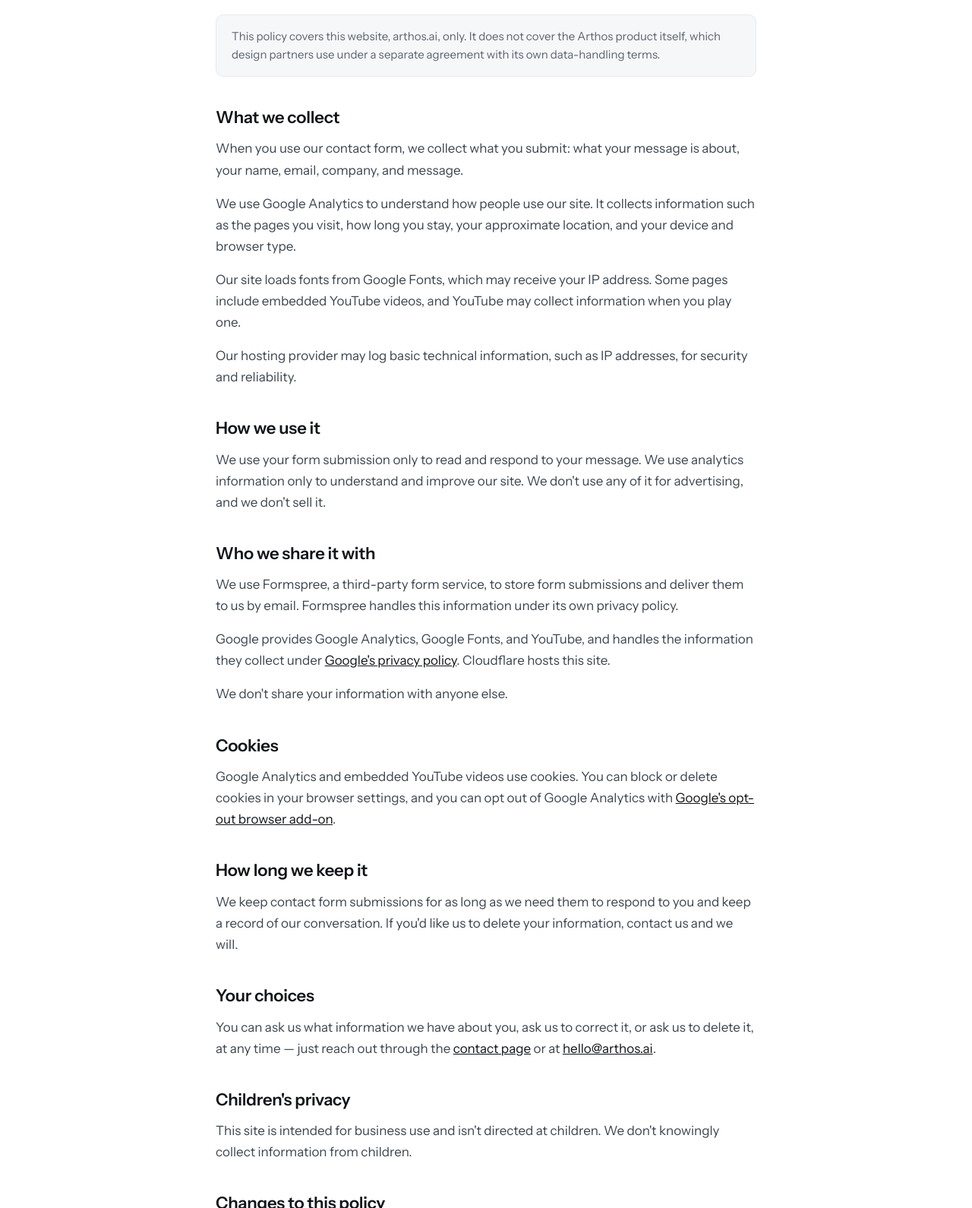
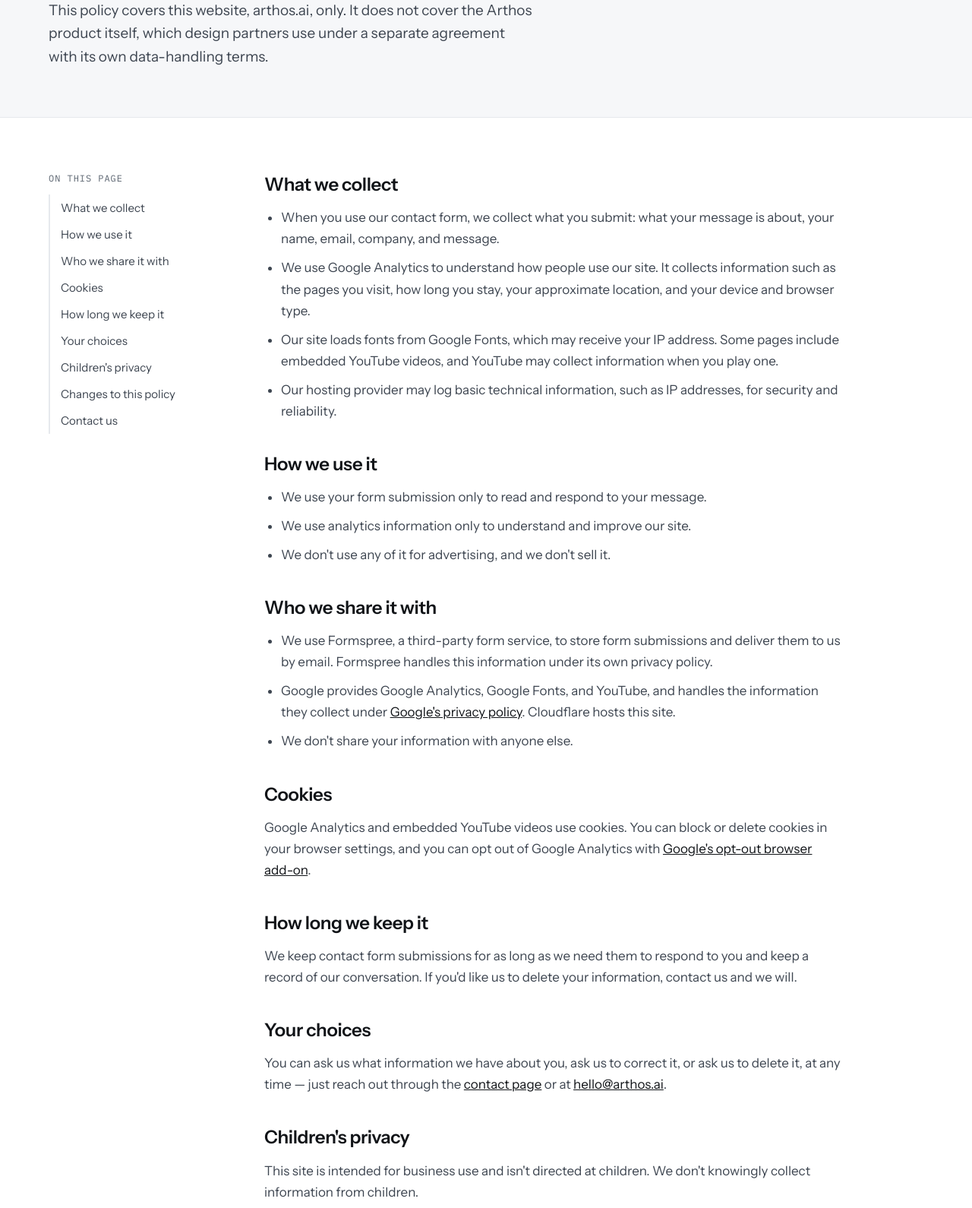
Before and after one commit to arthos-ai/arthos-website, a plain HTML site: page privacy/index.html in a window 1280 px wide. Shown: the part 295-1885 px from the top of the page at 76% size. Drawn offline with Linux system fonts and the light colour scheme.

Commit message:
Match Privacy page's layout to Security's
- Sticky nav (was missing entirely on Privacy)
- Same heading/body font sizes and bullet-list spacing
- Same header structure: eyebrow+date above the title, plain intro
  paragraph below it, on a light-gray band with the same padding
- Fixed scroll-margin-top/TOC offset to actually clear the 80px
  sticky nav (was landing headings underneath it)
- Replaced the anchor-scroll approach on both Privacy and Security
  with a small script that only adds scroll room exactly when a
  jump needs it, instead of permanent CSS padding that left a large
  empty gap before the footer

Co-Authored-By: Claude Sonnet 5 <noreply@anthropic.com>

```diff
--- a/privacy/index.html
+++ b/privacy/index.html
@@ -11,27 +11,40 @@
     <link rel="preconnect" href="https://fonts.gstatic.com" crossorigin>
     <link href="https://fonts.googleapis.com/css2?family=Instrument+Sans:wght@400;500;600;700&family=IBM+Plex+Mono:wght@400;500&display=swap" rel="stylesheet">
 <style>
-  :root { --ink: #111418; --body-text: #3D4550; --muted: #5B6470; --border: #E6E9ED; --acted: #1F5FD1; }
+  :root { --ink: #111418; --body-text: #3D4550; --muted: #5B6470; --border: #E6E9ED; --acted: #1F5FD1; --bg-light: #F6F7F9; }
   * { box-sizing: border-box; }
   body { margin: 0; background: #FFFFFF; color: var(--ink); font-family: 'Instrument Sans', system-ui, sans-serif; -webkit-font-smoothing: antialiased; }
   a { color: var(--ink); }
   a:hover { color: var(--acted); }
   .wrap { max-width: 1200px; margin: 0 auto; padding: 0 24px; }
-  nav.site-nav { border-bottom: 1px solid var(--border); }
+  nav.site-nav { border-bottom: 1px solid var(--border); position: sticky; top: 0; z-index: 20; background: #FFFFFF; }
   .site-nav .wrap { display: flex; align-items: center; justify-content: space-between; padding: 18px 24px; gap: 16px; flex-wrap: wrap; }
   .nav-brand { display: inline-flex; align-items: center; text-decoration: none; }
   .nav-brand img { display: block; height: 24px; width: auto; }
   .nav-links { display: flex; align-items: center; gap: 28px; flex-wrap: wrap; font-size: 15px; }
   .nav-links a { text-decoration: none; }
   .nav-cta { background: var(--ink); color: #FFFFFF !important; padding: 12px 18px; border-radius: 8px; font-weight: 600; }
-  main { padding: 88px 24px 120px; max-width: 760px; margin: 0 auto; }
-  h1 { font-size: clamp(36px, 5vw, 56px); line-height: 1.05; letter-spacing: -0.03em; font-weight: 600; margin: 0 0 24px; }
-  h2 { font-size: 22px; line-height: 1.3; letter-spacing: -0.01em; font-weight: 600; margin: 40px 0 12px; }
-  main p { font-size: 17px; line-height: 1.65; color: var(--body-text); margin: 0 0 16px; }
-  main ul { font-size: 17px; line-height: 1.65; color: var(--body-text); margin: 0 0 16px; padding-left: 22px; }
-  main li { margin-bottom: 8px; }
-  .updated { font-size: 14px; color: var(--muted); margin: 0 0 40px; }
-  .scope-note { background: #F6F7F9; border: 1px solid var(--border); border-radius: 10px; padding: 16px 20px; margin: 0 0 40px; font-size: 15px; line-height: 1.6; color: var(--muted); }
+  .sec-head { background: var(--bg-light); border-bottom: 1px solid var(--border); padding: 88px 0 64px; }
+  h1 { font-size: clamp(40px, 5vw, 60px); line-height: 1.05; letter-spacing: -0.035em; font-weight: 600; margin: 16px 0 0; }
+  h2 { font-size: 24px; line-height: 1.3; letter-spacing: -0.015em; font-weight: 600; margin: 0; scroll-margin-top: 112px; }
+  .intro { margin: 20px 0 0; max-width: 640px; font-size: 19px; line-height: 1.6; color: var(--body-text); }
+  .sec-content p { font-size: 17px; line-height: 1.65; color: var(--body-text); margin: 14px 0 0; }
+  .sec-content ul { font-size: 17px; line-height: 1.65; color: var(--body-text); margin: 14px 0 0; padding-left: 22px; display: flex; flex-direction: column; gap: 10px; }
+  .sec-content li { margin: 0; }
+
+  .eyebrow { font-family: 'IBM Plex Mono', monospace; font-size: 12px; letter-spacing: .08em; text-transform: uppercase; color: var(--muted); }
+
+  .sec-body { max-width: 1200px; margin: 0 auto; padding: 72px 24px 96px; display: flex; flex-wrap: wrap; gap: 64px; align-items: flex-start; }
+  .sec-toc { flex: 0 0 220px; position: sticky; top: 96px; font-size: 15px; line-height: 1.4; }
+  .sec-toc .eyebrow { display: block; margin-bottom: 12px; }
+  .sec-toc a { display: block; padding: 7px 0 7px 14px; border-left: 2px solid var(--border); color: var(--body-text); text-decoration: none; }
+  .sec-toc a:hover { color: var(--acted); border-left-color: var(--acted); }
+  .sec-content { flex: 1 1 460px; min-width: 0; max-width: 760px; display: flex; flex-direction: column; gap: 40px; }
+
+  @media (max-width: 720px) {
+    .sec-toc { position: static; flex: 1 1 100%; }
+  }
+  #scroll-spacer { height: 0; }
   footer.site-foot { border-top: 1px solid var(--border); padding: 40px 24px; display: flex; justify-content: space-between; gap: 16px; flex-wrap: wrap; font-size: 14px; color: var(--muted); max-width: 1200px; margin: 0 auto; }
   .foot-left { display: flex; align-items: baseline; gap: 12px; flex-wrap: wrap; }
   .foot-brand { display: inline-flex; align-items: center; text-decoration: none; }
@@ -53,45 +66,89 @@
   </div>
 </nav>
 
-<main>
+<header class="sec-head">
+  <div class="wrap">
+    <p class="eyebrow">Privacy &middot; Last updated November 2026</p>
     <h1>Privacy policy</h1>
-  <p class="updated">Last updated November 2026</p>
+    <p class="intro">This policy covers this website, arthos.ai, only. It does not cover the Arthos product itself, which design partners use under a separate agreement with its own data-handling terms.</p>
+  </div>
+</header>
 
-  <div class="scope-note">This policy covers this website, arthos.ai, only. It does not cover the Arthos product itself, which design partners use under a separate agreement with its own data-handling terms.</div>
+<div class="sec-body">
+  <nav class="sec-toc" aria-label="On this page">
+    <span class="eyebrow">On this page</span>
+    <a href="#what-we-collect">What we collect</a>
+    <a href="#how-we-use-it">How we use it</a>
+    <a href="#who-we-share-it-with">Who we share it with</a>
+    <a href="#cookies">Cookies</a>
+    <a href="#how-long-we-keep-it">How long we keep it</a>
+    <a href="#your-choices">Your choices</a>
+    <a href="#childrens-privacy">Children's privacy</a>
+    <a href="#changes">Changes to this policy</a>
+    <a href="#contact">Contact us</a>
+  </nav>
 
-  <h2>What we collect</h2>
-  <p>When you use our contact form, we collect what you submit: what your message is about, your name, email, company, and message.</p>
-  <p>We use Google Analytics to understand how people use our site. It collects information such as the pages you visit, how long you stay, your approximate location, and your device and browser type.</p>
-  <p>Our site loads fonts from Google Fonts, which may receive your IP address. Some pages include embedded YouTube videos, and YouTube may collect information when you play one.</p>
-  <p>Our hosting provider may log basic technical information, such as IP addresses, for security and reliability.</p>
+  <div class="sec-content">
+    <section>
+      <h2 id="what-we-collect">What we collect</h2>
+      <ul>
+        <li>When you use our contact form, we collect what you submit: what your message is about, your name, email, company, and message.</li>
+        <li>We use Google Analytics to understand how people use our site. It collects information such as the pages you visit, how long you stay, your approximate location, and your device and browser type.</li>
+        <li>Our site loads fonts from Google Fonts, which may receive your IP address. Some pages include embedded YouTube videos, and YouTube may collect information when you play one.</li>
+        <li>Our hosting provider may log basic technical information, such as IP addresses, for security and reliability.</li>
+      </ul>
+    </section>
 
-  <h2>How we use it</h2>
-  <p>We use your form submission only to read and respond to your message. We use analytics information only to understand and improve our site. We don't use any of it for advertising, and we don't sell it.</p>
+    <section>
+      <h2 id="how-we-use-it">How we use it</h2>
+      <ul>
+        <li>We use your form submission only to read and respond to your message.</li>
+        <li>We use analytics information only to understand and improve our site.</li>
+        <li>We don't use any of it for advertising, and we don't sell it.</li>
+      </ul>
+    </section>
 
-  <h2>Who we share it with</h2>
-  <p>We use Formspree, a third-party form service, to store form submissions and deliver them to us by email. Formspree handles this information under its own privacy policy.</p>
-  <p>Google provides Google Analytics, Google Fonts, and YouTube, and handles the information they collect under <a href="https://policies.google.com/privacy" target="_blank" rel="noopener">Google's privacy policy</a>. Cloudflare hosts this site.</p>
-  <p>We don't share your information with anyone else.</p>
+    <section>
+      <h2 id="who-we-share-it-with">Who we share it with</h2>
+      <ul>
+        <li>We use Formspree, a third-party form service, to store form submissions and deliver them to us by email. Formspree handles this information under its own privacy policy.</li>
+        <li>Google provides Google Analytics, Google Fonts, and YouTube, and handles the information they collect under <a href="https://policies.google.com/privacy" target="_blank" rel="noopener">Google's privacy policy</a>. Cloudflare hosts this site.</li>
+        <li>We don't share your information with anyone else.</li>
+      </ul>
+    </section>
 
-  <h2>Cookies</h2>
+    <section>
+      <h2 id="cookies">Cookies</h2>
       <p>Google Analytics and embedded YouTube videos use cookies. You can block or delete cookies in your browser settings, and you can opt out of Google Analytics with <a href="https://tools.google.com/dlpage/gaoptout" target="_blank" rel="noopener">Google's opt-out browser add-on</a>.</p>
+    </section>
 
-  <h2>How long we keep it</h2>
+    <section>
+      <h2 id="how-long-we-keep-it">How long we keep it</h2>
       <p>We keep contact form submissions for as long as we need them to respond to you and keep a record of our conversation. If you'd like us to delete your information, contact us and we will.</p>
+    </section>
 
-  <h2>Your choices</h2>
+    <section>
+      <h2 id="your-choices">Your choices</h2>
       <p>You can ask us what information we have about you, ask us to correct it, or ask us to delete it, at any time &mdash; just reach out through the <a href="/contact.html">contact page</a> or at <a href="mailto:hello@arthos.ai">hello@arthos.ai</a>.</p>
+    </section>
 
-  <h2>Children's privacy</h2>
+    <section>
+      <h2 id="childrens-privacy">Children's privacy</h2>
       <p>This site is intended for business use and isn't directed at children. We don't knowingly collect information from children.</p>
+    </section>
 
-  <h2>Changes to this policy</h2>
+    <section>
+      <h2 id="changes">Changes to this policy</h2>
       <p>If this policy changes, we'll update the date at the top of this page.</p>
+    </section>
 
-  <h2>Contact us</h2>
+    <section>
+      <h2 id="contact">Contact us</h2>
       <p>Questions about this policy or your information? Reach us through the <a href="/contact.html">contact page</a> or at <a href="mailto:hello@arthos.ai">hello@arthos.ai</a>.</p>
       <p>Arthos AI, Inc. &middot; Woodinville, WA</p>
-</main>
+    </section>
+  </div>
+</div>
 
 <footer class="site-foot">
   <span class="foot-left">
@@ -108,6 +165,40 @@
   </span>
 </footer>
 
+<div id="scroll-spacer" aria-hidden="true"></div>
+
 <script>document.getElementById('copy-year').textContent = new Date().getFullYear();</script>
+<script>
+  (function () {
+    var spacer = document.getElementById('scroll-spacer');
+
+    function jumpTo(id) {
+      var el = document.getElementById(id);
+      if (!el) { return; }
+      spacer.style.height = '0px';
+      var scrollMarginTop = parseFloat(getComputedStyle(el).scrollMarginTop) || 0;
+      var targetY = el.getBoundingClientRect().top + window.pageYOffset - scrollMarginTop;
+      var maxScroll = document.documentElement.scrollHeight - window.innerHeight;
+      if (targetY > maxScroll) {
+        spacer.style.height = (targetY - maxScroll) + 'px';
+      }
+      window.scrollTo(0, Math.max(0, targetY));
+    }
+
+    document.querySelectorAll('.sec-toc a[href^="#"]').forEach(function (link) {
+      link.addEventListener('click', function (e) {
+        e.preventDefault();
+        var id = link.getAttribute('href').slice(1);
+        jumpTo(id);
+        history.pushState(null, '', '#' + id);
+      });
+    });
+
+    if (location.hash) {
+      jumpTo(location.hash.slice(1));
+      window.addEventListener('load', function () { jumpTo(location.hash.slice(1)); });
+    }
+  })();
+</script>
 </body>
 </html>
```
Also changed, not shown: security/index.html (+35 -0 lines). Lines whose indentation alone changed are shown as unchanged.
